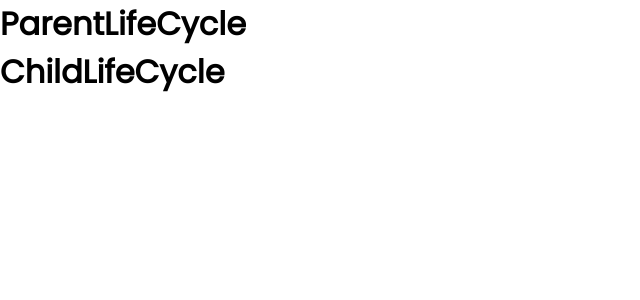
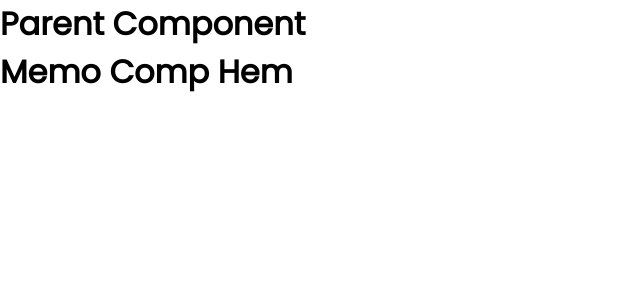
Before and after one commit to hemshah011/React-Basics, a React (Create React App) app: page / in a window 1280 px wide. Shown: the top 300 px of the page, without its empty margins (0-640 px from the left). Built offline with nearby package versions, Linux system fonts and the light colour scheme.

Commit message:
Pure components and memo

```diff
--- a/src/App.js
+++ b/src/App.js
@@ -1,46 +1,14 @@
 import React from 'react'
-// import Greet from './components/Greet'
-// import Welcome from './components/Welcome'
-// import Hello from './components/Hello'
-// import Counter from './components/Counter'
-// import FunctionEvent from './components/FunctionEvent'
-// import ClassEvent from './components/ClassEvent'
-// import EventBind from './components/EventBind'
-// import ParentComponent from './components/ParentComponent'
-// import UserGreeting from './components/UserGreeting'
-// import PersonList from './components/PersonList'
-// import StyleSheets from './components/StyleSheets'
-// import Modules from './components/Modules'
-// import DemoForms from './components/DemoForms'
-import ParentLifeCycle from './components/ParentLifeCycle'
+import ParentComp from './components/ParentComp'
 function App() {
   return (
     <div className="App">
       <header className="App-header">
-        <ParentLifeCycle/>
-        {/* <DemoForms/> */}
-        {/* <StyleSheets/>
-        <Modules/>
-        <PersonList/>
-        <UserGreeting />
-        <ParentComponent/>
-        <EventBind/>
-        <FunctionEvent/>
-        <ClassEvent />
-        <Greet name="Hem">What up periscope</Greet>
-        <Greet name="Prem">I am good</Greet>
-        <Greet name="Game">Your boy Jim here</Greet>
-        <Welcome name="Hem">What up periscope</Welcome>
-        <Welcome name="Prem">I am good</Welcome>
-        <Welcome name="Game">Your boy Jim here</Welcome>
-        <Counter/>
-        <Welcome />
-        <Hello/> */}
+        <ParentComp/>
       </header>
     </div>
   );
 }
-
 // class App extends React.Component{
 //   render()
 //   {
--- /dev/null
+++ b/src/components/MemoComp.js
@@ -0,0 +1,12 @@
+import React from 'react'
+
+const MemoComp = ({name}) => {
+    console.log("Memo Component")
+    return (
+        <div>
+            Memo Comp {name}
+        </div>
+    )
+}
+
+export default React.memo(MemoComp)
--- /dev/null
+++ b/src/components/ParentComp.js
@@ -0,0 +1,39 @@
+import React, { Component } from 'react'
+// import RegularComp from './RegularComp'
+// import PureComp from './PureComp'
+import MemoComp from './MemoComp'
+class ParentComp extends Component {
+    constructor(props) {
+        super(props)
+
+        this.state = {
+            name:'Hem'
+        }
+    }
+
+    componentDidMount(){
+        setInterval(()=>{
+            this.setState({
+                name:'Hem'
+            })
+        },2000)
+    }
+
+    render() {
+        console.log('****************************')
+        console.log('Parent Component Render')
+        return (
+
+            <h1>
+                Parent Component
+                <MemoComp name={this.state.name}/>
+                {/* <RegularComp name={this.state.name}/>
+                <PureComp name={this.state.name}/> */}
+            </h1>
+
+
+        )
+    }
+}
+
+export default ParentComp
--- /dev/null
+++ b/src/components/PureComp.js
@@ -0,0 +1,15 @@
+import React, { PureComponent } from 'react'
+
+class PureComp extends PureComponent {
+    render() {
+        //console.log('****************************')
+        console.log('Pure Component Render')
+        return (
+            <div>
+                Pure Component {this.props.name}
+            </div>
+        )
+    }
+}
+
+export default PureComp
--- /dev/null
+++ b/src/components/RegularComp.js
@@ -0,0 +1,15 @@
+import React, { Component } from 'react'
+
+class RegularComp extends Component {
+    render() {
+        //console.log('****************************')
+        console.log('Regular Component Render')
+        return (
+            <div>
+                Regular Component {this.props.name}
+            </div>
+        )
+    }
+}
+
+export default RegularComp
```
